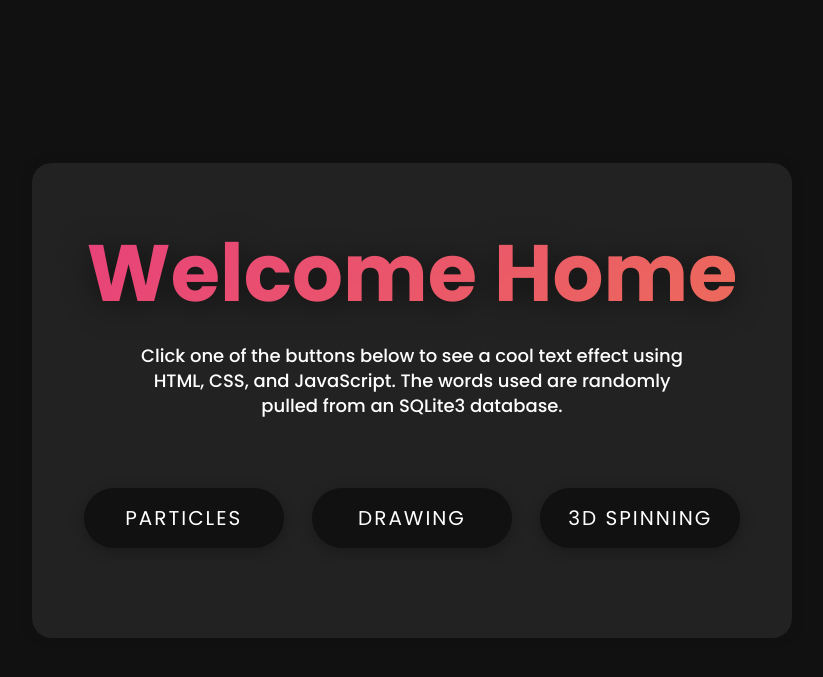
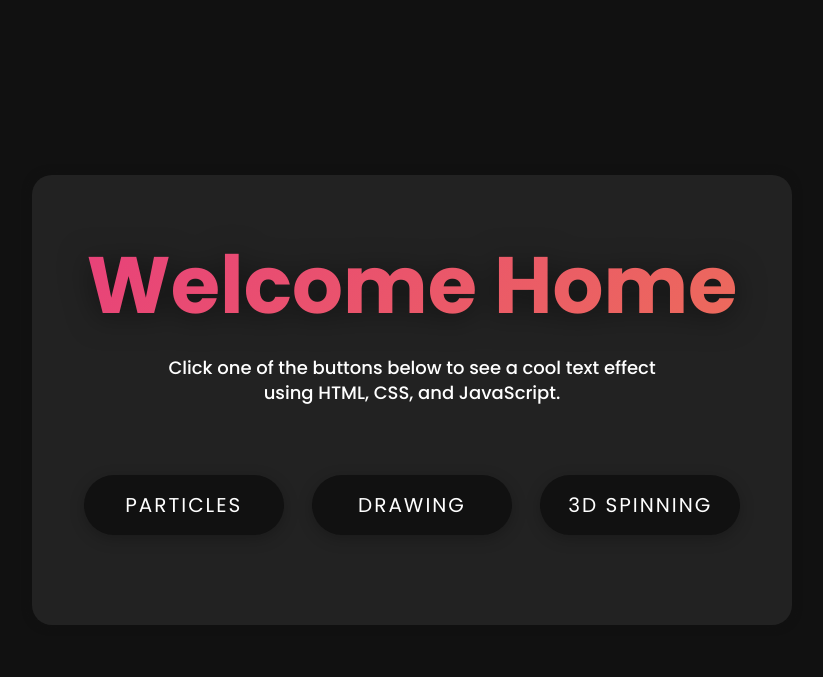
Before and after one commit to LoganJordan04/CS2_FlaskWebServer, a Flask app: page / in a window 1280 px wide. Shown: the top 677 px of the page, without its empty margins (228-1051 px from the left). Run offline with Flask 3, Linux system fonts and the light colour scheme.

Commit message:
Update p text

```diff
--- a/templates/index.html
+++ b/templates/index.html
@@ -10,12 +10,11 @@
             <div class="wrapper">
                 <div class="text">Welcome Home</div>
                 <p>
-                    Click one of the buttons below to see a cool text effect using <br />
-                    HTML, CSS, and JavaScript. The words used are randomly <br />
-                    pulled from an SQLite3 database.
+                    Click one of the buttons below to see a cool text effect<br />
+                    using HTML, CSS, and JavaScript.
                 </p>
                 <div>
-                    <button class="particles-btn" type="button">PARTICLES</button>
+                    <button class="particles-btn" type="button" onclick=location.href="/particles">PARTICLES</button>
                     <button class="drawing-btn" type="button">DRAWING</button>
                     <button class="spinning-btn" type="button" onclick=location.href="/spinning">3D SPINNING</button>
                 </div>
```
